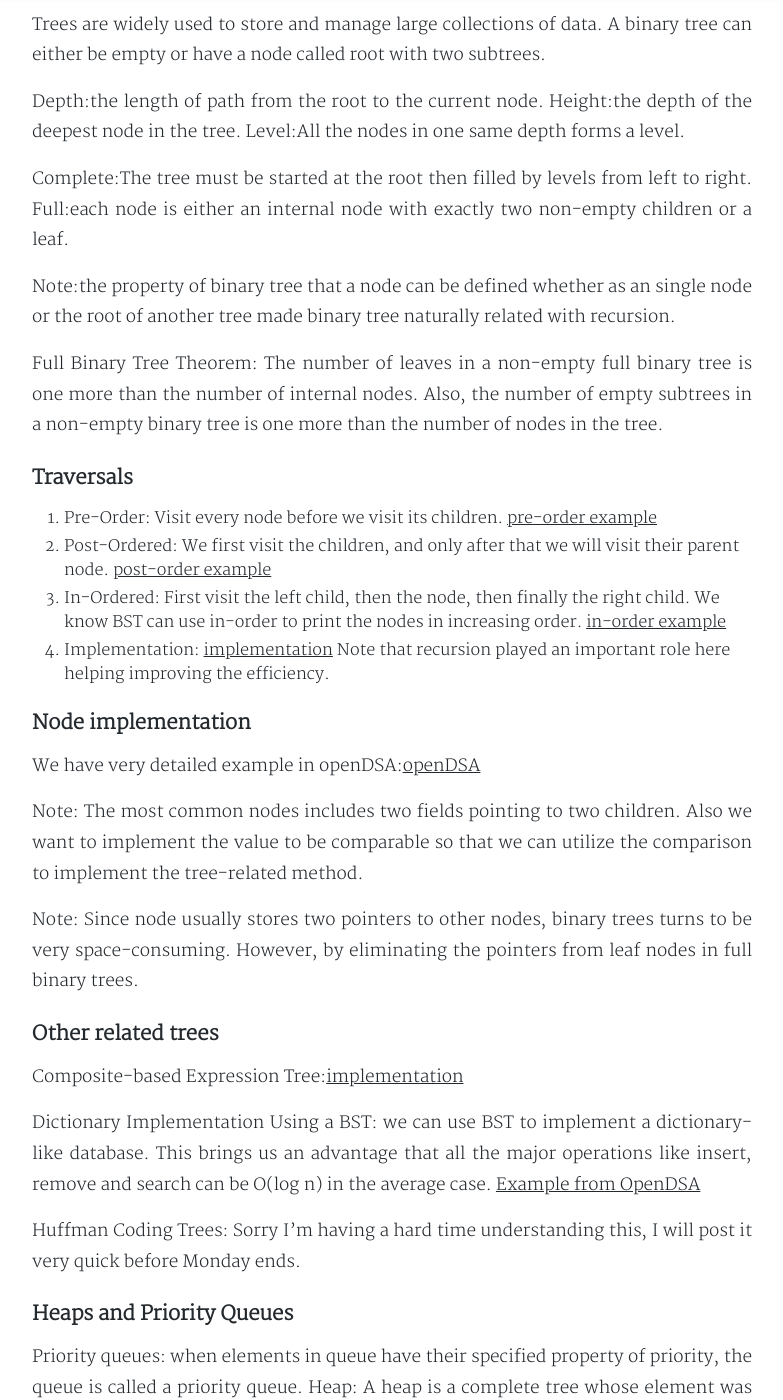
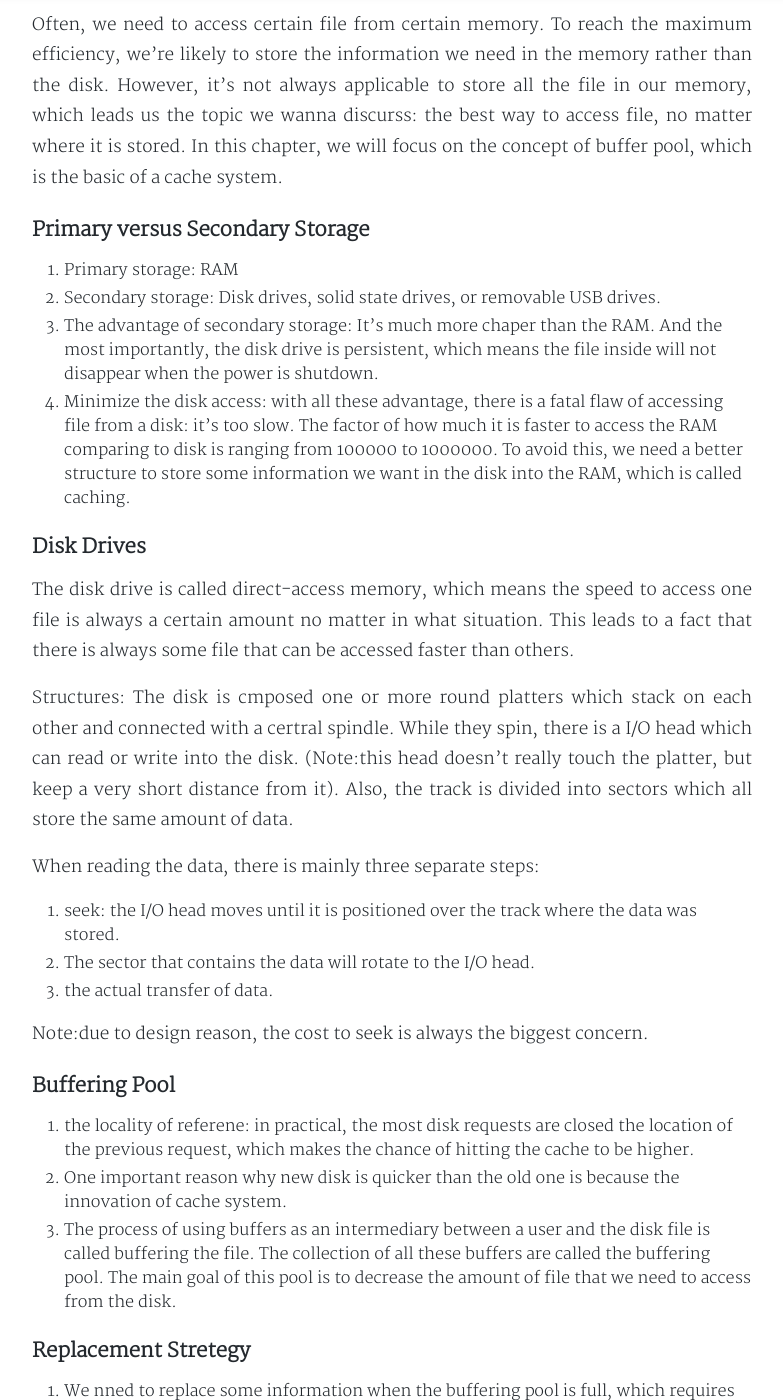
Before and after one commit to kevinguo2003/kevinguo2003.github.io, a Jekyll site: the page built from _posts/2020-06-13-Chapter9(Week3).md, in a window 1280 px wide and 1400 px high, scrolled down 586 px. Shown: the whole window, without its empty margins (248-1031 px from the left). Built offline with Jekyll 4.4.1, drawn with Linux system fonts in a browser that asks for light colours; nearby versions of some CDN libraries; a style sheet for code colours, icons or effects is not loaded; some of the changed text lies outside the part shown.

Commit message:
Update 2020-06-13-Chapter9(Week3).md

```diff
--- a/_posts/2020-06-13-Chapter9(Week3).md
+++ b/_posts/2020-06-13-Chapter9(Week3).md
@@ -1,78 +1,62 @@
 ---
 layout: post
-title: 'Chapter 7&15'
+title: 'Chapter 9'
 date: 2020-06-07
 author: Xiao Guo
 cover: '/assets/img/MountAl.jpg'
-tags: CS3114 week2 data-structures trees
+tags: CS3114 week3 data-structures
 ---
 
-> Binary Trees
+> File Processing
 
 ### Definition and background
-Trees are widely used to store and manage large collections of data. A binary tree can either be empty or have a node called root with two subtrees.
+Often, we need to access certain file from certain memory. To reach the maximum efficiency, we're likely to store the information we need in the memory rather than the disk. However, it's not always applicable to store all the file in our memory, which leads us the topic we wanna discurss: the best way to access file, no matter where it is stored. In this chapter, we will focus on the concept of buffer pool, which is the basic of a cache system.
 
-Depth:the length of path from the root to the current node.
-Height:the depth of the deepest node in the tree.
-Level:All the nodes in one same depth forms a level.
+### Primary versus Secondary Storage
+1. Primary storage: RAM
+2. Secondary storage: Disk drives, solid state drives, or removable USB drives.
+3. The advantage of secondary storage: It's much more chaper than the RAM. And the most importantly, the disk drive is persistent, which means the file inside will not disappear when the power is shutdown.
+4. Minimize the disk access: with all these advantage, there is a fatal flaw of accessing file from a disk: it's too slow. The factor of how much it is faster to access the RAM comparing to disk is ranging from 100000 to 1000000. To avoid this, we need a better structure to store some information we want in the disk into the RAM, which is called caching.
 
-Complete:The tree must be started at the root then filled by levels from left to right.
-Full:each node is either an internal node with exactly two non-empty children or a leaf.
+### Disk Drives
+The disk drive is called direct-access memory, which means the speed to access one file is always a certain amount no matter in what situation. This leads to a fact that there is always some file that can be accessed faster than others.
 
-Note:the property of binary tree that a node can be defined whether as an single node or the root of another tree made binary tree naturally related with recursion.
+Structures:
+The disk is cmposed one or more round platters which stack on each other and connected with a certral spindle. While they spin, there is a I/O head which can read or write into the disk. (Note:this head doesn't really touch the platter, but keep a very short distance from it). Also, the track is divided into sectors which all store the same amount of data.
 
-Full Binary Tree Theorem: The number of leaves in a non-empty full binary tree is one more than the number of internal nodes.
-Also, the number of empty subtrees in a non-empty binary tree is one more than the number of nodes in the tree.
+When reading the data, there is mainly three separate steps:
+1. seek: the I/O head moves until it is positioned over the track where the data was stored.
+2. The sector that contains the data will rotate to the I/O head.
+3. the actual transfer of data.
 
-### Traversals
-1. Pre-Order: Visit every node before we visit its children.
-[pre-order example](https://github.com/kevinguo2003/kevinguo2003.github.io/blob/master/assets/img/pre-order.png)
-2. Post-Ordered: We first visit the children, and only after that we will visit their parent node.
-[post-order example](https://github.com/kevinguo2003/kevinguo2003.github.io/blob/master/assets/img/post-order.png)
-3. In-Ordered: First visit the left child, then the node, then finally the right child. We know BST can use in-order to print the nodes in increasing order.
-[in-order example](https://github.com/kevinguo2003/kevinguo2003.github.io/blob/master/assets/img/in-order.png)
-4. Implementation:
-[implementation](https://canvas.vt.edu/courses/111334/assignments/883547?module_item_id=901421)
-Note that recursion played an important role here helping improving the efficiency.
+Note:due to design reason, the cost to seek is always the biggest concern.
 
-### Node implementation
-We have very detailed example in openDSA:[openDSA](https://canvas.vt.edu/courses/111334/modules/items/901426)
+### Buffering Pool
+1. the locality of referene: in practical, the most disk requests are closed the location of the previous request, which makes the chance of hitting the cache to be higher.
+2. One important reason why new disk is quicker than the old one is because the innovation of cache system.
+3. The process of using buffers as an intermediary between a user and the disk file is called buffering the file. The collection of all these buffers are called the buffering pool. The main goal of this pool is to decrease the amount of file that we need to access from the disk.
 
-Note: The most common nodes includes two fields pointing to two children. Also we want to implement the value to be comparable so that we can utilize the comparison to implement the tree-related method.
-
-Note: Since node usually stores two pointers to other nodes, binary trees turns to be very space-consuming. However, by eliminating the pointers from leaf nodes in full binary trees.
-
-### Other related trees
-
-Composite-based Expression Tree:[implementation](https://canvas.vt.edu/courses/111334/modules/items/901427)
-
-Dictionary Implementation Using a BST:
-we can use BST to implement a dictionary-like database. This brings us an advantage that all the major operations like insert, remove and search can be O(log n) in the average case.
-[Example from OpenDSA](https://canvas.vt.edu/courses/111334/modules/items/901427)
-
-Huffman Coding Trees: Sorry I'm having a hard time understanding this, I will post it very quick before Monday ends.
+### Replacement Stretegy
+1. We nned to replace some information when the buffering pool is full, which requires us to come up with a good stretegy for this.
+2. FIFO: The information that we want to replace is which exists the longest. However, sometimes certain information will be used over and over agian which lead us to consider the frequency of one information.
+3. LFU and LRU: They all count the frequency the we used certain information. However, the LRU can better handling the old information as well as the counting process, which made LRU one of the most used stretegy.
 
 
-### Heaps and Priority Queues
-Priority queues: when elements in queue have their specified property of priority, the queue is called a priority queue.
-Heap: A heap is a complete tree whose element was ordered according priority. Also, min heaps and max heaps all have their certain fit case.
-[Specification from openDSA](https://canvas.vt.edu/courses/111334/assignments/883555?module_item_id=901441)
+Note: some useful Java method listed in OpenDSA:
+1. RandomAccessFile(String name, String mode): Class constructor, opens a disk file for processing.
+2. read(byte[] b): Read some bytes from the current position in the file. The current position moves forward as the bytes are read.
+3. write(byte[] b): Write some bytes at the current position in the file (overwriting the bytes already at that position). The current position moves forward as the bytes are written.
+4. seek(long pos): Move the current position in the file to pos. This allows bytes at arbitrary places within the file to be read or written.
+5. close(): Close a file at the end of processing.
 
+### External Sorting
+To maximize the efficiency of I/O, we want to sort the external file in a certain kind of order. However, it's not possible to use the internal sort that we are familiar with since the file size is often too large.
 
-> Advanced Data Structures
+A good summary from [openDSA](https://canvas.vt.edu/courses/111334/assignments/883572?module_item_id=901485)
 
-### Skip Lists
-Comparing to 2-3 tree, AVL tree and splay tree, skip list is relatively easy while effective at most time.
-[implementation](https://canvas.vt.edu/courses/111334/modules/items/901547)
+In summary, a good external sorting algorithm will seek to do the following:
 
-### PR Quadtree
-A quad-tree is a data structure that is a data structure with up to four subtrees per node.
-The quadtree is the only suitable algorithm for locating pixels in two-dimensional pictures. Because in a two-dimensional space (the way diagrams are often described), planar pixels can be repeatedly divided into four parts, and the depth of the tree is determined by the complexity of the picture, computer memory, and graphics.
-The quadtree can be used to place and locate files (called records or keys) in the database. This algorithm performs matching search by continuously dividing the record to be searched into 4 parts until only one record remains.
-
-Features:
-1. Can be decomposed into their respective blocks
-2. Each block has node capacity. When the node reaches the maximum capacity, the node splits
-3. The tree-like data structure is distinguished according to the quaternary tree method
-
-Note:The quaternary tree can be classified by their data form representation. The data form items are: area, point, line and curve. The quaternary tree can also be classified regardless of whether the shape of the tree is independent of the processed ranking data.
+1. Make the initial runs as long as possible.
+2. At all stages, overlap input, processing, and output as much as possible.
+3. Use as much working memory as possible. Applying more memory usually speeds processing. In fact, more memory will have a greater effect than a faster disk. 4. A faster CPU is unlikely to yield much improvement in running time for external sorting, because disk I/O speed is the limiting factor.
+5. If possible, use additional disk drives for more overlapping of processing with I/O, and to allow for sequential file processing.
```
